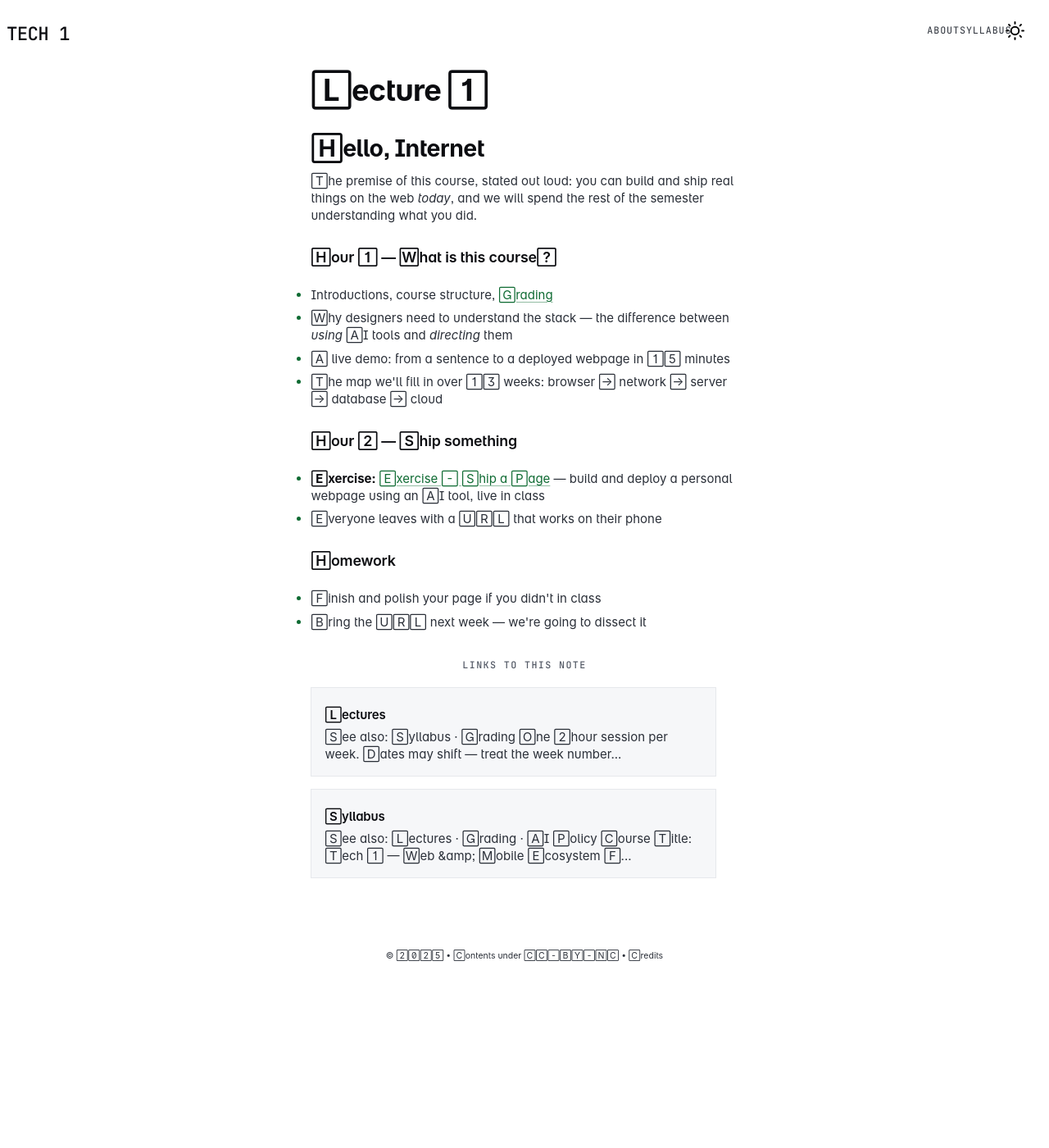
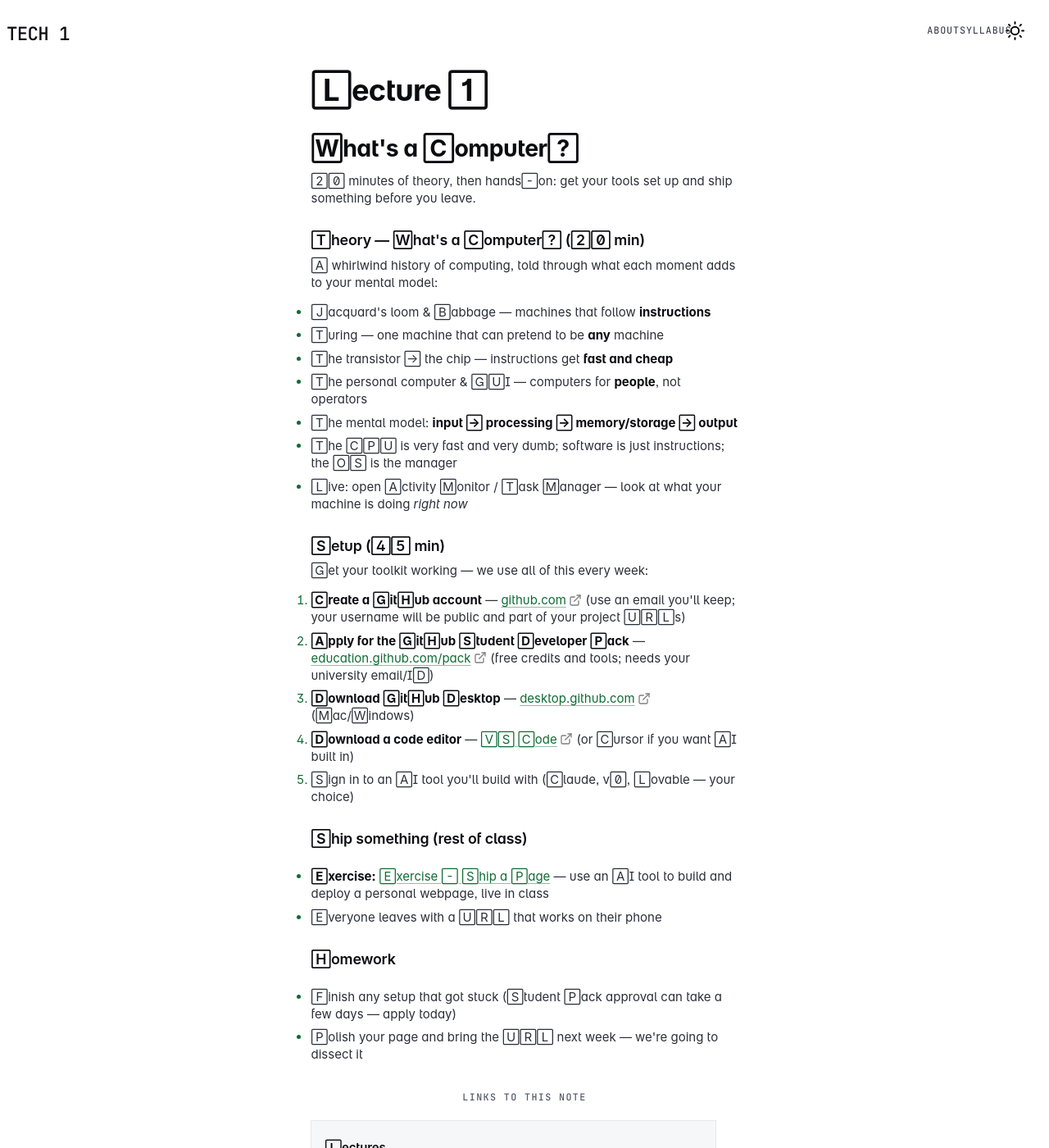
Before and after one commit to gyanl/tech1, a Jekyll site: the page built from _notes/Lecture 1.md, in a window 1280 px wide and 1400 px high. Shown: the whole window at 82% size. Built offline with Jekyll 4.4.1, drawn with Linux system fonts in a browser that asks for light colours; some web fonts are replaced.

Commit message:
Rework Lecture 1: What's a Computer? — 20min theory, setup, ship a page
Co-Authored-By: Claude Opus 4.8 <noreply@anthropic.com>

```diff
--- a/_notes/Lecture 1.md
+++ b/_notes/Lecture 1.md
@@ -6,20 +6,38 @@ tag: lecture
 title: "Lecture 1"
 ---
 
-## Hello, Internet
+## What's a Computer?
 
-The premise of this course, stated out loud: you can build and ship real things on the web *today*, and we will spend the rest of the semester understanding what you did.
+20 minutes of theory, then hands-on: get your tools set up and ship something before you leave.
 
-#### Hour 1 — What is this course?
-- Introductions, course structure, [[Grading]]
-- Why designers need to understand the stack — the difference between *using* AI tools and *directing* them
-- A live demo: from a sentence to a deployed webpage in 15 minutes
-- The map we'll fill in over 13 weeks: browser → network → server → database → cloud
+#### Theory — What's a Computer? (20 min)
 
-#### Hour 2 — Ship something
-- **Exercise:** [[Exercise - Ship a Page]] — build and deploy a personal webpage using an AI tool, live in class
+A whirlwind history of computing, told through what each moment adds to your mental model:
+
+- Jacquard's loom & Babbage — machines that follow **instructions**
+- Turing — one machine that can pretend to be **any** machine
+- The transistor → the chip — instructions get **fast and cheap**
+- The personal computer & GUI — computers for **people**, not operators
+- The mental model: **input → processing → memory/storage → output**
+- The CPU is very fast and very dumb; software is just instructions; the OS is the manager
+- Live: open Activity Monitor / Task Manager — look at what your machine is doing *right now*
+
+#### Setup (45 min)
+
+Get your toolkit working — we use all of this every week:
+
+1. **Create a GitHub account** — [github.com](https://github.com) (use an email you'll keep; your username will be public and part of your project URLs)
+2. **Apply for the GitHub Student Developer Pack** — [education.github.com/pack](https://education.github.com/pack) (free credits and tools; needs your university email/ID)
+3. **Download GitHub Desktop** — [desktop.github.com](https://desktop.github.com) (Mac/Windows)
+4. **Download a code editor** — [VS Code](https://code.visualstudio.com) (or Cursor if you want AI built in)
+5. Sign in to an AI tool you'll build with (Claude, v0, Lovable — your choice)
+
+#### Ship something (rest of class)
+
+- **Exercise:** [[Exercise - Ship a Page]] — use an AI tool to build and deploy a personal webpage, live in class
 - Everyone leaves with a URL that works on their phone
 
 #### Homework
-- Finish and polish your page if you didn't in class
-- Bring the URL next week — we're going to dissect it
+
+- Finish any setup that got stuck (Student Pack approval can take a few days — apply today)
+- Polish your page and bring the URL next week — we're going to dissect it
```
Also changed, not shown: _notes/Lectures.md (+2 -2 lines).
